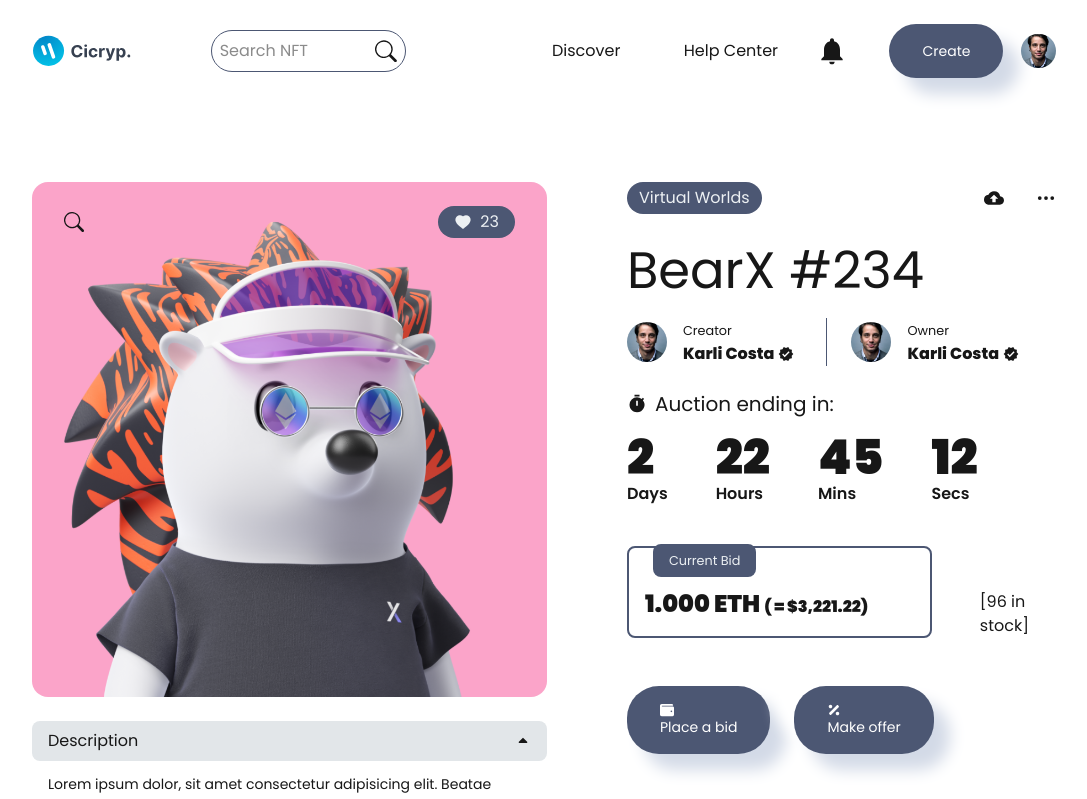
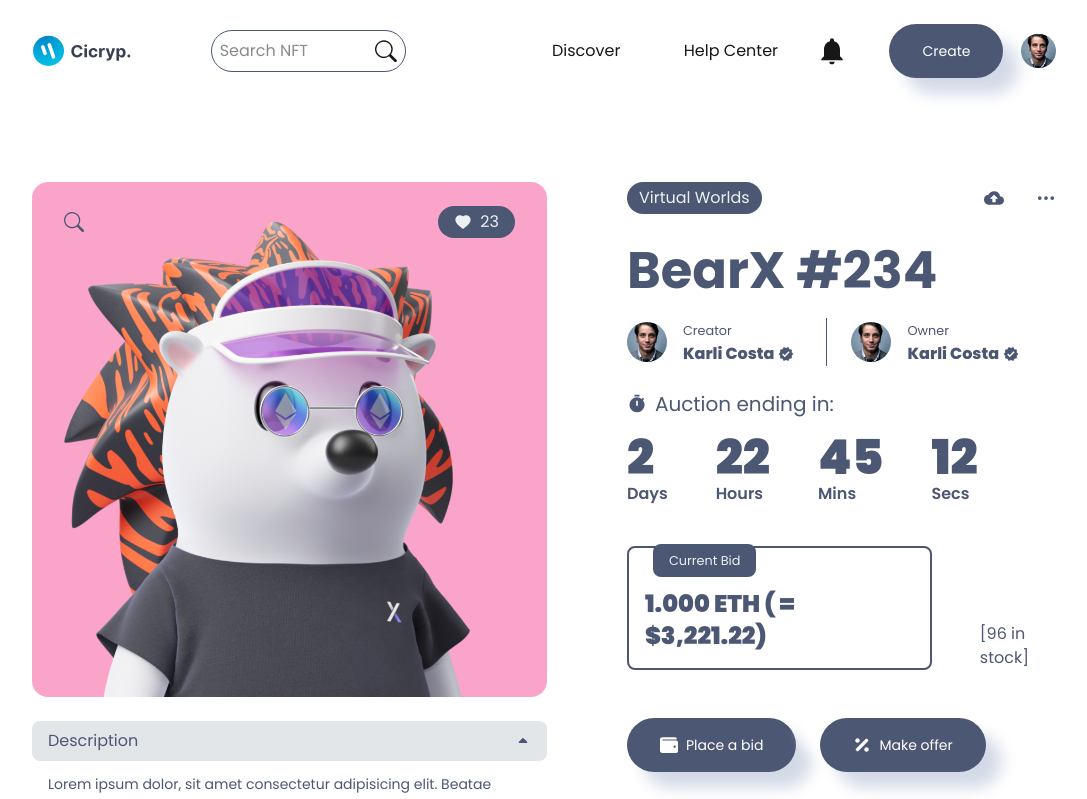
Before and after one commit to rahul-0407/nft-marketplace, a Next.js app in the folder nftfrontend/: page /NFTdetail in a window 1280 px wide. Shown: the top 799 px of the page, without its empty margins (96-1183 px from the left). Built offline with nearby package versions, Linux system fonts and the light colour scheme.

Commit message:
code optimization

```diff
--- a/nftfrontend/app/globals.css
+++ b/nftfrontend/app/globals.css
@@ -69,359 +69,3 @@ body {
   color: var(--foreground);
   /* font-family: Arial, Helvetica, sans-serif; */
 }
-
-
-
-
-
-
-
-.NFTDetailsPage{
-  width: 100%;
-  margin-block: 5rem;
-}
-
-.NFTDetailsPage-box{
-  width: 80%;
-  margin: 0 auto;
-  display: grid;
-  grid-template-columns: 1.2fr 1fr;
-  gap: 5rem;
-}
-
-@media screen and (max-width: 35em) {
-  .NFTDetailsPage{
-    margin-block: 2rem;
-  }
-
-  .NFTDetailsPage-box{
-    width: 90%;
-    grid-template-columns: 1fr;
-  }
-}
-
-
-
-
-
-
-
-.NFTDetailsImg{
-  width: 100%;
-}
-
-.NFTDetailsImg_box_NFT{
-  display: grid;
-}
-
-.NFTDetailsImg_box_NFT_img{
-  grid-column: 1/-1;
-  grid-row: 1/ end;
-}
-
-.NFTDetailsImg_box_NFT_img_img{
-  border-radius: 1rem;
-}
-
-.NFTDetailsImg_box_NFT_like{
-  display: flex;
-  align-items: center;
-  justify-content: space-between;
-  grid-column: 1/ -1;
-  grid-row: 1/ end;
-  z-index: 111111;
-  align-self: flex-start;
-  padding-inline: 2rem;
-}
-
-.NFTDetailsImg_box_NFT_like p{
-  background-color: var(--icons-color);
-  padding: .2rem 1rem;
-  color: var(--main-bg-color);
-  display: flex;
-  align-items: center;
-  gap: .5rem;
-  border-radius: 2rem;
-  cursor: pointer;
-}
-
-.NFTDetailsImg_box_NFT_like_icon{
-  font-size: 1.4rem;
-}
-
-.NFTDetailsImg_box_details , .NFTDetailsImg_box_description{
-  display: flex;
-  align-items: center;
-  justify-content: space-between;
-  line-height: 0;
-  background-color: var(--icons-bg-color);
-  border-radius: .5rem;
-  padding-inline: 1rem;
-}
-
-.NFTDetailsImg_box_details_box , .NFTDetailsImg_box_description_box {
-  padding: .1rem 1rem;
-  font-size: 1rem;
-}
-
-.NFTDetailsImg_box_details_box p{
-  line-height: 1;
-  font-size: 1rem;
-}
-
-
-
-
-
-
-.NFTDescription{
-  width: 100%;
-}
-
-.NFTDescription_box{
-  width: 100%;
-  margin: 0 auto;
-}
-
-.NFTDescription_box_share{
-  display: flex;
-  align-items: center;
-  justify-content: space-between;
-  position: relative;
-}
-.NFTDescription_box_share_box_icon{
-  cursor: pointer;
-}
-
-.NFTDescription_box_share_box_social{
-  position: absolute;
-  top: 5rem;
-  left: 65%;
-  width: 14rem;
-  background-color: var(--main-bg-color);
-  box-shadow: var(--box-shadow);
-  border-radius: .5rem;
-  padding: 1rem;
-}
-
-.NFTDescription_box_share_box_social a{
-  display: flex;
-  align-items: center;
-  gap: 1rem;
-  padding: .5rem 0;
-  transition: all .3s ease-in;
-}
-
-.NFTDescription_box_share_box_icon a:hover{
-  background-color: var(--icons-color);
-  border-radius: .5rem;
-  padding: .5rem .5rem;
-  color: var(--main-bg-color);
-}
-
-.NFTDescription_box_share p{
-  background-color: var(--icons-color);
-  color: var(--main-bg-color);
-  padding: .2rem .8rem;
-  border-radius: 2rem;
-}
-
-.NFTDescription_box_share_box{
-  display: flex;
-  align-items: center;
-  gap: 2rem;
-  font-size: 1.3rem;
-}
-
-.NFTDescription_box_profile h1{
-  line-height: 1;
-  font-size: 3.2rem;
-}
-
-.NFTDescription_box_profile_box{
-  display: flex;
-  align-items: center;
-  gap: 2rem;
-  padding-bottom: 1.5rem;
-}
-
-.NFTDescription_box_profile_box_left{
-  display: flex;
-  align-items: center;
-  align-self: center;
-  gap: 1rem;
-  line-height: 1;
-}
-
-.NFTDescription_box_profile_box_right_info span , .NFTDescription_box_profile_box_left_info span{
-  font-weight: 800;
-}
-
-.NFTDescription_box_profile_box_left_img{
-  border-radius: 50%;
-}
-
-.NFTDescription_box_profile_box_right{
-  display: flex;
-  align-items: center;
-  gap: 1rem;
-  line-height: 1;
-  border-left: 1px solid var(--icons-color);
-  padding-left: 2rem;
-}
-
-.NFTDescription_box_profile_biding{
-  margin-block: 1rem;
-}
-
-.NFTDescription_box_profile_biding p{
-  display: flex;
-  align-items: center;
-  font-size: 1.5rem;
-  gap: 1rem;
-}
-
-.NFTDescription_box_profile_biding_box_timer{
-  display: flex;
-  gap: 3rem;
-  align-items: center;
-}
-
-.NFTDescription_box_profile_biding_box_timer_item p{
-  font-size: 3rem;
-  line-height: 0;
-  font-weight: 900;
-}
-
-.NFTDescription_box_profile_biding_box_timer_item span{
-  font-weight: 600;
-}
-
-.NFTDescription_box_profile_biding_box_price{
-  line-height: 0;
-  margin-top: 4rem;
-  display: grid;
-  grid-template-columns: 4fr 1fr;
-  gap: 3rem;
-  align-items: flex-end;
-  justify-content: space-between;
-}
-
-.NFTDescription_box_profile_biding_box_price_bid{
-  border: 2px solid var(--icons-color);
-  border-radius: .5rem;
-}
-
-.NFTDescription_box_profile_biding_box_price_bid small{
-  font-size: 1.2rem;
-  background-color: var(--icons-color);
-  color: var(--main-bg-color);
-  padding: .5rem 1rem;
-  border-radius: .5rem;
-  margin-left: 2rem;
-}
-
-.NFTDescription_box_profile_biding_box_price_bid p{
-  padding: 1rem;
-  font-size: 1.5rem;
-  font-weight: 900;
-}
-
-.NFTDescription_box_profile_biding_box_button{
-  margin-top: 3rem;
-  display: flex;
-  align-items: center;
-  grid-area: 3rem;
-}
-
-.NFTDescription_box_profile_biding_box_tabs{
-  margin-top: 3rem;
-  display: flex;
-  gap: 1rem;
-}
-
-.NFTDescription_box_profile_biding_box_tabs button{
-  font-size: 1rem;
-  padding: 1rem 2rem;
-  border: 0;
-  background-color: var(--shadow-dark-color);
-  color: var(--icons-color);
-  border-radius: 2rem;
-  cursor: pointer;
-  font-weight: 600;
-}
-
-.NFTDescription_box_profile_biding_box_card{
-  margin-top: 2rem;
-  padding: 1rem;
-}
-
-
-@media screen and (max-width: 35em) {
-  .NFTDescription_box_share_box_social{
-    left: 35%;
-  }
-
-  .NFTDescription_box_profile_box{
-    display: grid;
-  }
-
-  .NFTDescription_box_profile_box_right{
-    border-left: 0;
-    padding-left: 0;
-  }
-
-  .NFTDescription_box_profile_biding_box_price{
-    gap: 1rem;
-    grid-template-columns: 2fr 1fr;
-  }
-
-  .NFTDescription_box_profile_biding_box_price_bid p{
-    font-size: 1rem;
-  }
-
-  .NFTDescription_box_profile_biding_box_button{
-    gap: 2rem;
-  }
-
-  .NFTDescription_box_profile_biding_box_tabs button{
-    font-size: 1rem;
-    padding: .5rem 1rem;
-    font-weight: 500;
-  }
-
-  .button{
-    font-size: 1rem;
-    padding: 1rem 1.2rem;
-  }
-
-}
-
-
-.NFTTabs_box{
-  display: flex;
-  align-items: center;
-  gap: 1rem;
-  line-height: 0;
-  padding: 1rem 0;
-  border-bottom: 1px solid var(--bg-shadow-dark-color);
-}
-
-.NFTTabs_box_img{
-  border-radius: 50%;
-}
-
-.NFTTabs_box_info{
-  display: grid;
-  align-items: center;
-  line-height: 1;
-  margin-top: 6px;
-}
-
-.NFTTabs_box_info span{
-  font-weight: 700;
-}
-
-.NFTTabs_box_info small{
-  margin-top: .2rem;
-}
--- a/nftfrontend/components/Button.jsx
+++ b/nftfrontend/components/Button.jsx
@@ -1,28 +1,29 @@
 import React from "react";
 
-const Button = ({ btnName, handleClick, icon, classStyle }) => {
+const Button = ({ btnName, handleClick = () => {}, icon, classStyle }) => {
   return (
-    <div>
     <button
-        onClick={()=>handleClick()}
+      onClick={handleClick}
       className={`
-          bg-[var(--icons-color)]
+        flex items-center gap-2
+        bg-(--icons-color)
         px-8 py-4
-          border border-[var(--icons-light-color)]
-          rounded-[2rem]
+        border border-(--icons-light-color)
+        rounded-4xl
         text-sm
-          text-[var(--shadow-light-color)]
+        text-(--shadow-light-color)
         cursor-pointer
         transition-all duration-200 ease-in
-          shadow-[var(--box-shadow)]
-          hover:bg-[var(--main-bg-color)]
-          hover:border-[var(--icons-color)]
-          hover:text-[var(--icons-color)] ${classStyle}
+        shadow-(--box-shadow)
+        hover:bg-(--main-bg-color)
+        hover:border-(--icons-color)
+        hover:text-(--icons-color)
+        ${classStyle}
       `}
     >
-        {icon} {btnName}
+      {icon && <span className="text-lg">{icon}</span>}
+      <span>{btnName}</span>
     </button>
-    </div>
   );
 };
 
--- a/nftfrontend/components/NFTDescription.jsx
+++ b/nftfrontend/components/NFTDescription.jsx
@@ -38,7 +38,7 @@ const NFTDescription = () => {
 
         {/* ===== TOP SHARE BAR ===== */}
         <div className="flex items-center justify-between relative">
-          <p className="bg-[var(--icons-color)] text-[var(--main-bg-color)] px-3 py-1 rounded-full">
+          <p className="bg-(--icons-color) text-(--main-bg-color) px-3 py-1 rounded-full">
             Virtual Worlds
           </p>
 
@@ -49,7 +49,7 @@ const NFTDescription = () => {
             />
 
             {social && (
-              <div className="absolute top-20 right-0 w-56 bg-[var(--main-bg-color)] shadow-[var(--box-shadow)] rounded-lg p-4 z-50">
+              <div className="absolute top-20 right-0 w-56 bg-(--main-bg-color) shadow-(--box-shadow) rounded-lg p-4 z-50">
                 {[
                   [TiSocialFacebook, "Facebook"],
                   [TiSocialInstagram, "Instagram"],
@@ -60,7 +60,7 @@ const NFTDescription = () => {
                   <a
                     key={label}
                     href="#"
-                    className="flex items-center gap-3 p-2 rounded transition-all duration-300 hover:bg-[var(--icons-color)] hover:text-[var(--main-bg-color)]"
+                    className="flex items-center gap-3 p-2 rounded transition-all duration-300 hover:bg-(--icons-color) hover:text-(--main-bg-color)"
                   >
                     <Icon /> {label}
                   </a>
@@ -74,7 +74,7 @@ const NFTDescription = () => {
             />
 
             {NFTMenu && (
-              <div className="absolute top-20 right-0 w-56 bg-[var(--main-bg-color)] shadow-[var(--box-shadow)] rounded-lg p-4 z-50">
+              <div className="absolute top-20 right-0 w-56 bg-(--main-bg-color) shadow-(--box-shadow) rounded-lg p-4 z-50">
                 <a className="flex items-center gap-3 p-2"><BiDollar /> Change Price</a>
                 <a className="flex items-center gap-3 p-2"><BiTransferAlt /> Transfer</a>
                 <a className="flex items-center gap-3 p-2"><MdReportProblem /> Report Abuse</a>
@@ -86,11 +86,11 @@ const NFTDescription = () => {
 
         {/* ===== TITLE + PROFILE ===== */}
         <div className="mt-6">
-          <h1 className="text-[3.2rem] leading-tight">BearX #234</h1>
+          <h1 className="text-[3.2rem] leading-tight font-bold">BearX #234</h1>
 
           <div className="flex items-center gap-8 mt-4 max-[560px]:grid">
             {["Creator", "Owner"].map((role, i) => (
-              <div key={i} className={`flex items-center gap-4 ${i === 1 && "border-l pl-6 border-[var(--icons-color)] max-[560px]:border-none max-[560px]:pl-0"}`}>
+              <div key={i} className={`flex items-center gap-4 ${i === 1 && "border-l pl-6 border-(--icons-color) max-[560px]:border-none max-[560px]:pl-0"}`}>
                 <img src="./user-1.png" width={40} height={40} className="rounded-full" />
                 <div>
                   <small>{role}</small><br />
@@ -119,12 +119,12 @@ const NFTDescription = () => {
           </div>
 
           <div className="grid grid-cols-[4fr_1fr] gap-12 items-end mt-10 max-[560px]:grid-cols-[2fr_1fr]">
-            <div className="border-2 border-[var(--icons-color)] rounded-lg">
-              <small className="bg-[var(--icons-color)] text-[var(--main-bg-color)] px-4 py-2 rounded-lg ml-6">
+            <div className="border-2 border-(--icons-color) rounded-lg">
+              <small className="bg-(--icons-color) text-(--main-bg-color) px-4 py-2 rounded-lg ml-6">
                 Current Bid
               </small>
               <p className="p-4 text-2xl font-black">
-                1.000 ETH <span className="text-base">( = $3,221.22)</span>
+                1.000 ETH <span className="text-2xl">( = $3,221.22)</span>
               </p>
             </div>
             <span>[96 in stock]</span>
@@ -138,7 +138,7 @@ const NFTDescription = () => {
 
           {/* ===== TABS ===== */}
           <div className="flex gap-4 mt-12">
-            {["Bid History","Provonance","Owner"].map((tab, i) => (
+            {["Bid History","Provonance","Owner"].map((tab) => (
               <button
                 key={tab}
                 onClick={() => {
@@ -146,7 +146,7 @@ const NFTDescription = () => {
                   setProvanance(tab === "Provonance");
                   setOwner(tab === "Owner");
                 }}
-                className="bg-[var(--shadow-dark-color)] px-6 py-3 rounded-full text-[var(--icons-color)] font-semibold"
+                className="bg-(--shadow-dark-color) px-6 py-3 rounded-full text-(--icons-color) font-semibold"
               >
                 {tab}
               </button>
--- a/nftfrontend/components/NFTDetailsImg.jsx
+++ b/nftfrontend/components/NFTDetailsImg.jsx
@@ -22,9 +22,9 @@ const NFTDetailsImg = () => {
             <p
               onClick={() => setLike(!like)}
               className="
-                bg-[var(--icons-color)]
+                bg-(--icons-color)
                 px-4 py-1
-                text-[var(--main-bg-color)]
+                text-(--main-bg-color)
                 flex items-center gap-2
                 rounded-full cursor-pointer
               "
@@ -53,7 +53,7 @@ const NFTDetailsImg = () => {
           onClick={() => setDescription(!description)}
           className="
             flex items-center justify-between
-            bg-[var(--icons-bg-color)]
+            bg-(--icons-bg-color)
             rounded-lg px-4 py-3
             cursor-pointer mt-6
           "
@@ -78,7 +78,7 @@ const NFTDetailsImg = () => {
           onClick={() => setDetails(!details)}
           className="
             flex items-center justify-between
-            bg-[var(--icons-bg-color)]
+            bg-(--icons-bg-color)
             rounded-lg px-4 py-3
             cursor-pointer mt-4
           "
--- a/nftfrontend/components/NFTDetailsPage.jsx
+++ b/nftfrontend/components/NFTDetailsPage.jsx
@@ -4,7 +4,7 @@ import NFTDetailsImg from "./NFTDetailsImg";
 
 const NFTDetailsPage = () => {
   return (
-    <div className="w-full my-20 max-[560px]:my-8">
+    <div className="w-full my-20 max-[560px]:my-8 text-(--icons-color)">
       <div
         className="
           w-[80%] mx-auto
--- a/nftfrontend/components/NFTTabs.jsx
+++ b/nftfrontend/components/NFTTabs.jsx
@@ -9,7 +9,7 @@ const NFTTabs = ({ dataTab, icon }) => {
           className="
             flex items-center gap-4
             py-4
-            border-b border-[var(--bg-shadow-dark-color)]
+            border-b border-(--bg-shadow-dark-color)
           "
         >
           <img
```
Lines whose indentation alone changed are shown as unchanged.
